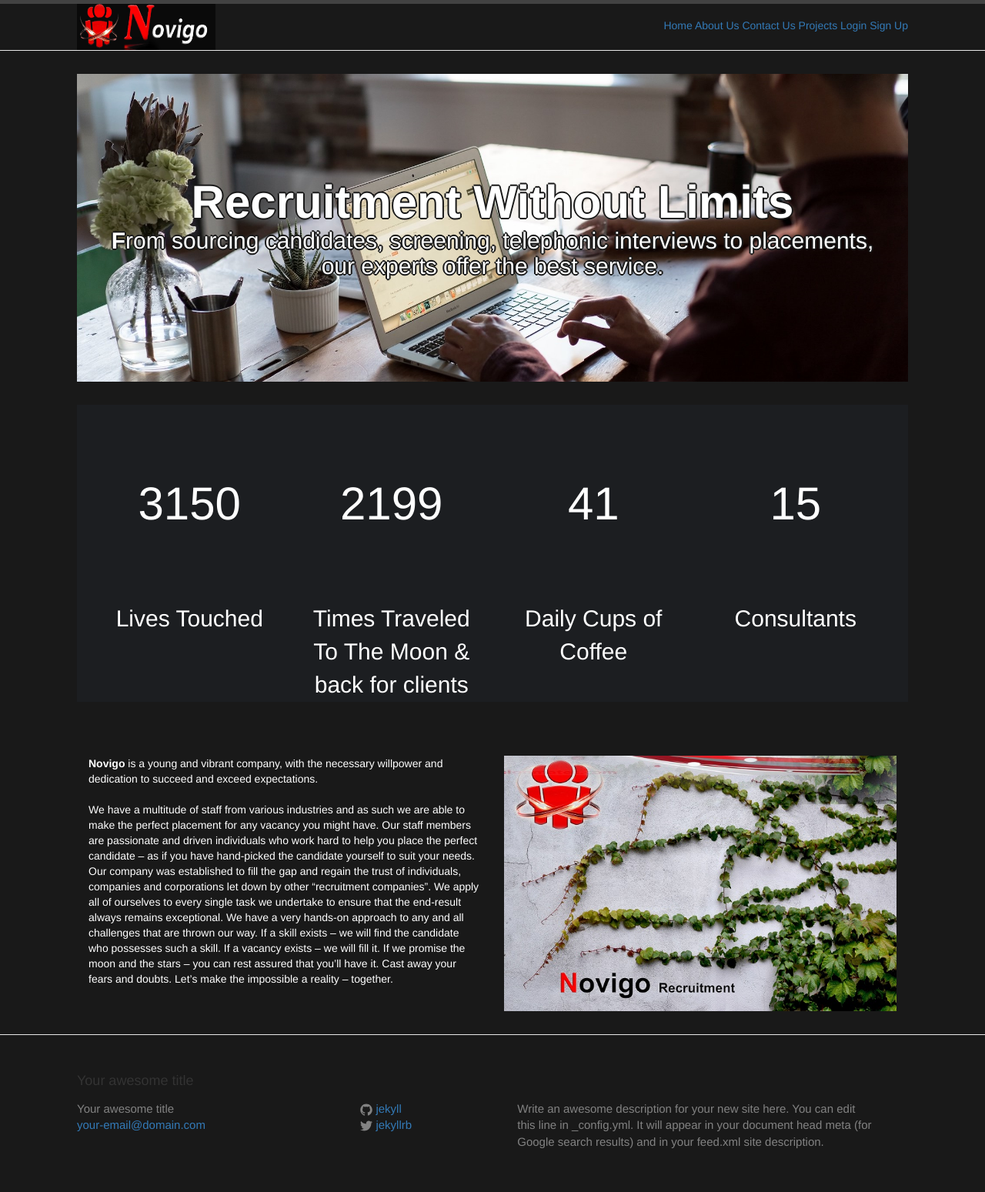
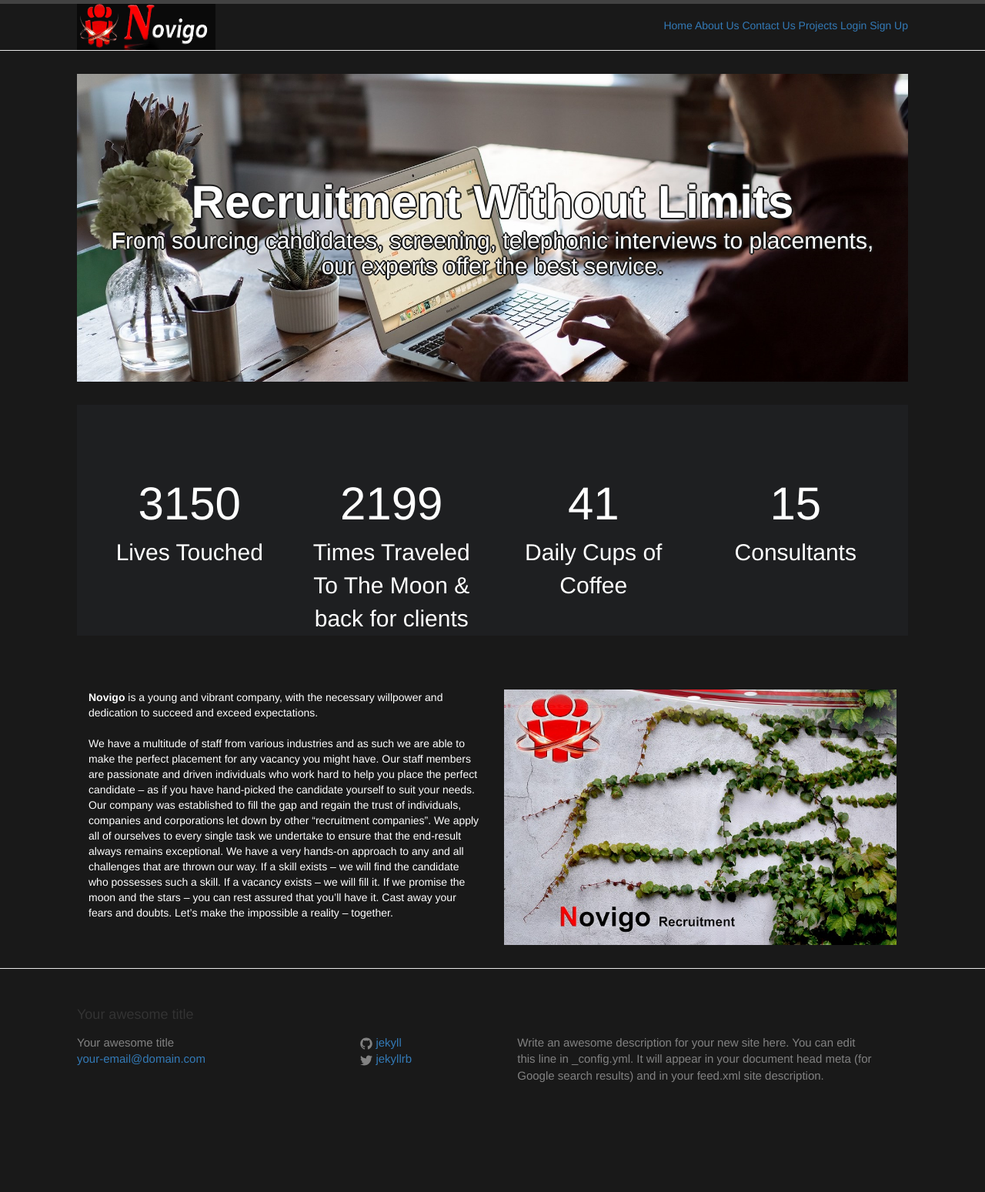
Before and after one commit to Hermankoch/hermankoch.github.io, a Jekyll site: the page built from index.html, in a window 1280 px wide. Shown: the whole page at 77% size. Built offline with Jekyll 4.4.1, drawn with Linux system fonts in a browser that asks for light colours; after the commit the page ends 1463 px from its top, so only the background shows below that.

Commit message:
Update index.html

```diff
--- a/index.html
+++ b/index.html
@@ -35,15 +35,15 @@ layout: default
 
 <div class="container-fluid">
     <div class="row">
-      <div class="col-sm-12" style="background-color:#1c1e21;">
+      <div class="col-sm-12" style="background-color:#1e1f21;">
 
-        <div class="col-sm-3"><p class="LivesTouched"><br />3150<br /><br /></p><p class="LivesTouched2">Lives Touched</p>
+        <div class="col-sm-3"><p class="LivesTouched"><br />3150<br /></p><p class="LivesTouched2">Lives Touched</p>
         </div>
-        <div class="col-sm-3"><p class="LivesTouched"><br />2199<br /><br /></p><p class="LivesTouched2">Times Traveled To The Moon &amp; back for clients</p>
+        <div class="col-sm-3"><p class="LivesTouched"><br />2199<br /></p><p class="LivesTouched2">Times Traveled To The Moon &amp; back for clients</p>
         </div>
-        <div class="col-sm-3"><p class="LivesTouched"><br />41<br /><br /></p><p class="LivesTouched2">Daily Cups of Coffee</p>
+        <div class="col-sm-3"><p class="LivesTouched"><br />41<br /></p><p class="LivesTouched2">Daily Cups of Coffee</p>
         </div>
-        <div class="col-sm-3"><p class="LivesTouched"><br />15<br /><br /></p><p class="LivesTouched2">Consultants</p>
+        <div class="col-sm-3"><p class="LivesTouched"><br />15<br /></p><p class="LivesTouched2">Consultants</p>
         </div>
 
       </div>
```
